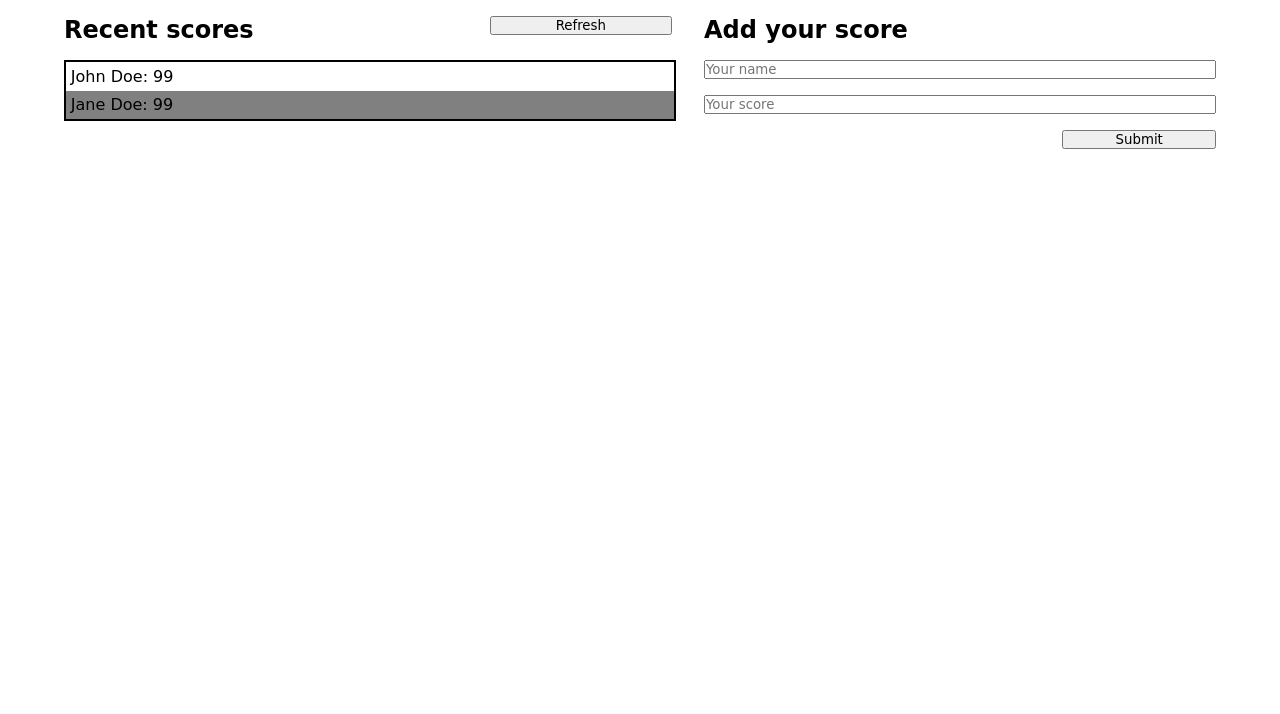
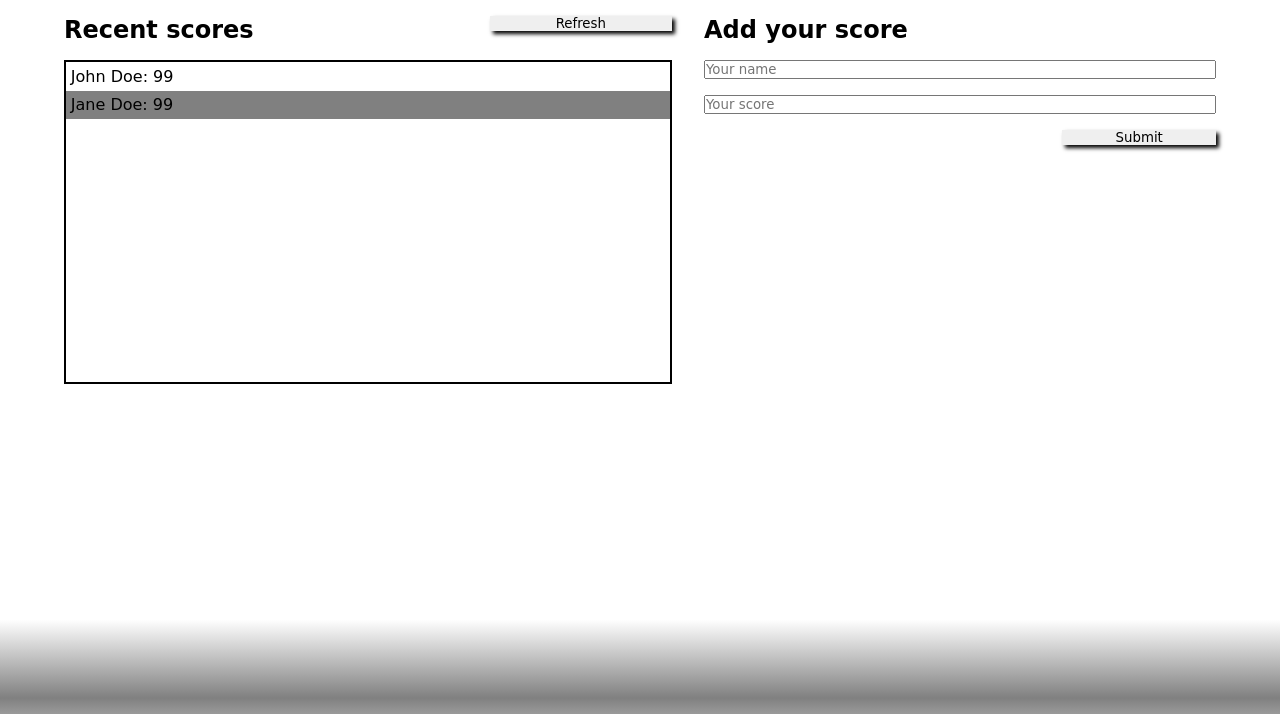
Before and after one commit to amon-cofie/leaderboard-project, a website built with webpack: page src/index.html in a window 1280 px wide. Shown: the part 86-800 px from the top of the page. Built offline with nearby package versions, Linux system fonts and the light colour scheme; no server answers.

Commit message:
Add styling with CSS

```diff
--- a/src/index.html
+++ b/src/index.html
@@ -15,7 +15,7 @@
         <button
           type="button"
           id="refresh-recent-scores-button"
-          class="recent-scores-refresh-button"
+          class="recent-scores-refresh-button add-shadow-to-buttons"
         >
           Refresh
         </button>
@@ -38,7 +38,7 @@
           <button
             type="submit"
             id="add-score-button"
-            class="submit-new-score-button"
+            class="submit-new-score-button add-shadow-to-buttons"
           >
             Submit
           </button>
--- a/src/index.js
+++ b/src/index.js
@@ -21,9 +21,7 @@ const addGame = async (url = '', data = {}) => {
 addGame(
   'https://us-central1-js-capstone-backend.cloudfunctions.net/api/games/',
   { name: 'myNewGame' },
-).then((data) => {
-  console.log(data);
-});
+);
 
 addScoreForm.addEventListener('submit', (event) => {
   event.preventDefault();
--- a/src/style.css
+++ b/src/style.css
@@ -3,16 +3,19 @@
   list-style: none;
   margin: 0;
   padding: 0;
+  transition: 0.3s;
 }
 
 body {
+  height: 90vh;
   padding: 2rem;
+  background: linear-gradient(to bottom, gray, white 10%, white 90%, gray);
 }
 
 #recent-score-section {
-  float: left;
-  width: 50%;
-  padding: 2rem;
+  width: 100%;
+  margin-left: auto;
+  margin-right: auto;
 }
 
 #add-score-section {
@@ -32,9 +35,28 @@ body {
 }
 
 .scores-container {
-  width: 100%;
+  /* width: 100%; */
+  height: 20rem;
+  overflow-y: scroll;
   border: 2px solid black;
   margin-top: 1rem;
+  margin-bottom: 1rem;
+}
+
+.scores-container::-webkit-scrollbar {
+  width: 6px;
+}
+
+.scores-container::-webkit-scrollbar-thumb {
+  background: rgb(82, 81, 81);
+}
+
+.scores-container::-webkit-scrollbar-track {
+  background: linear-gradient(to right, gray, gray, #fff, black);
+}
+
+.scores-container::-webkit-scrollbar-thumb:hover {
+  background: #fff;
 }
 
 .scores-container li {
@@ -50,3 +72,20 @@ body {
   align-self: end;
   width: 30%;
 }
+
+.add-shadow-to-buttons {
+  border-style: none;
+  box-shadow: 3px 3px 4px black;
+}
+
+@media screen and (min-width: 400px) {
+  #recent-score-section {
+    float: left;
+    width: 50%;
+    padding: 2rem;
+  }
+
+  #add-score-section {
+    padding: 2rem;
+  }
+}
```
Also changed, not shown: dist/index.html, dist/main.js.
